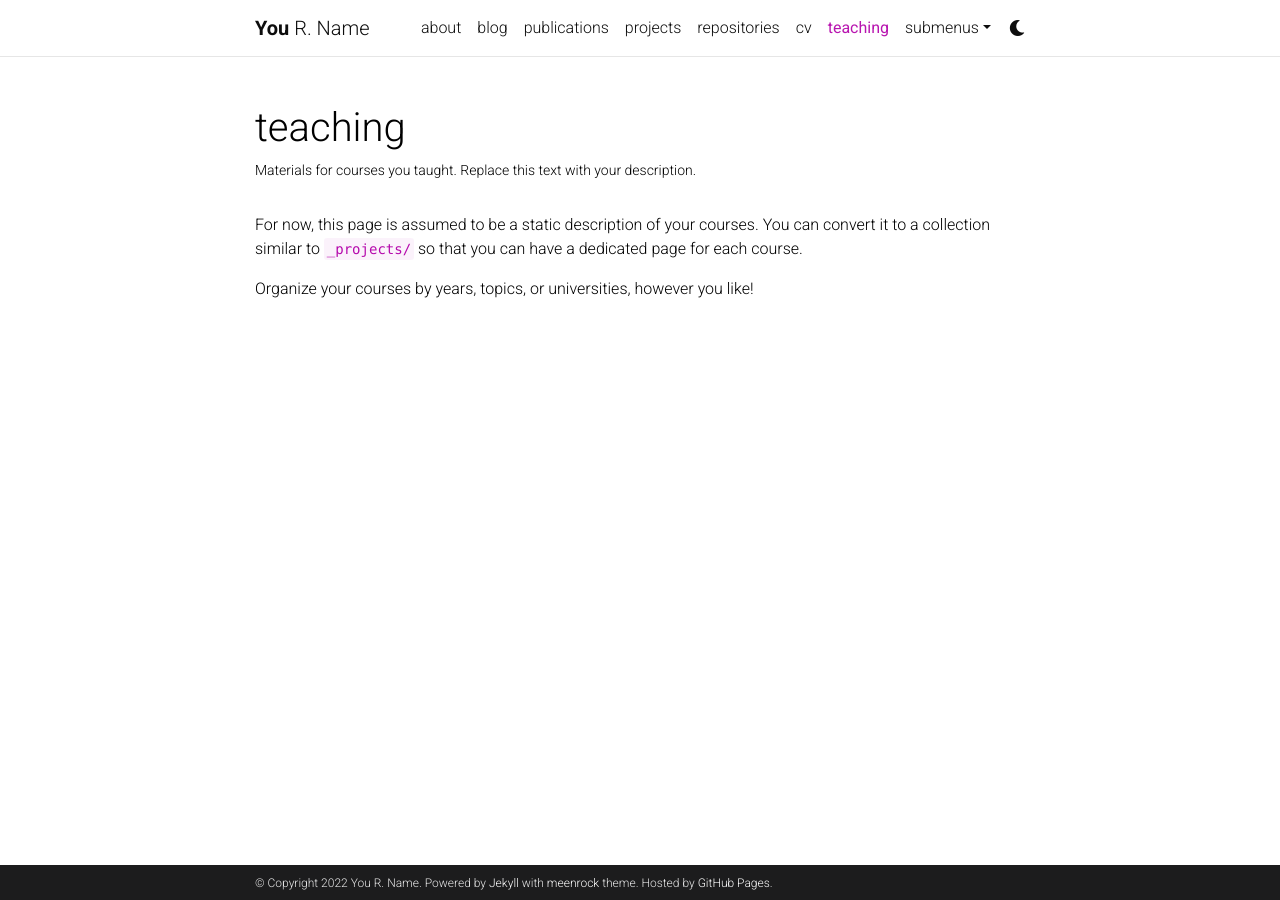
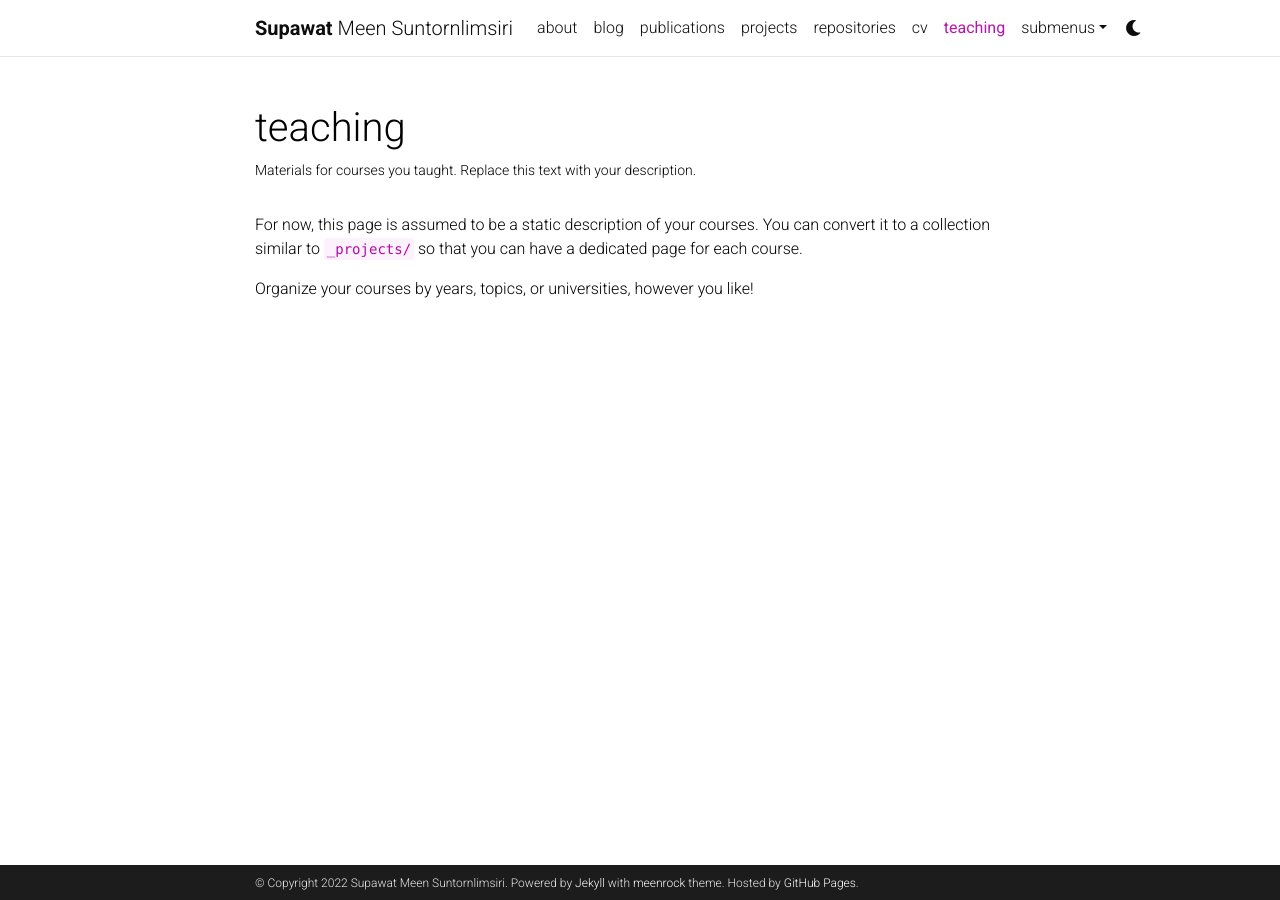
Before and after one commit to meenrock/my-documentation, a Jekyll site: the page built from _pages/teaching.md, in a window 1280 px wide. Built offline with Jekyll 4.4.1, drawn with Linux system fonts in a browser that asks for light colours; comment, search, counter and statistics services are not loaded; a style sheet for code colours, icons or effects is not loaded.

Commit message:
Update _config.yml

```diff
--- a/_config.yml
+++ b/_config.yml
@@ -3,9 +3,9 @@
 # -----------------------------------------------------------------------------
 
 title: blank # the website title (if blank, full name will be used instead)
-first_name: You
-middle_name: R.
-last_name: Name
+first_name: Supawat
+middle_name: Meen
+last_name: Suntornlimsiri
 email: you@example.com
 description: > # the ">" symbol means to ignore newlines until "footer_text:"
   A simple, whitespace theme for academics. Based on [*folio](https://github.com/bogoli/-folio) design.
@@ -19,8 +19,8 @@ keywords: jekyll, jekyll-theme, academic-website, portfolio-website  # add your
 lang: en # the language of your site (for example: en, fr, cn, ru, etc.)
 icon: ⚛️  # the emoji used as the favicon (alternatively, provide image name in /assets/img/)
 
-url: https://alshedivat.github.io # the base hostname & protocol for your site
-baseurl: /al-folio # the subpath of your site, e.g. /blog/
+url: https://meenrock.github.io/my-documentation # the base hostname & protocol for your site
+baseurl: /my-documentation # the subpath of your site, e.g. /blog/
 last_updated: false # set to true if you want to display last updated in the footer
 impressum_path:  # set to path to include impressum link in the footer, use the same path as permalink in a page, helps to conform with EU GDPR
 
```
